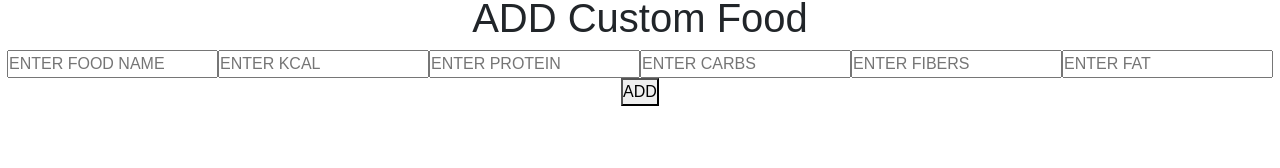
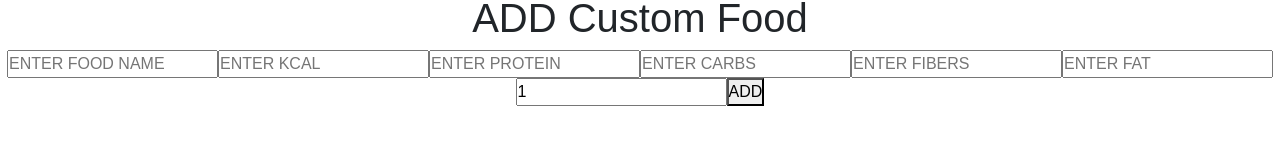
Before and after one commit to suryanssssh/expense-tracker, a React (Create React App) app: page /tracker in a window 1280 px wide. Shown: the part 200-368 px from the top of the page. Built offline with nearby package versions, Linux system fonts and the light colour scheme; no server answers; the database is empty.

Commit message:
quantity feature working pretty much

```diff
--- a/src/App.js
+++ b/src/App.js
@@ -54,6 +54,7 @@ function App() {
   const [carbs, setCarbs] = useState();
   const [fibers, setFibers] = useState();
   const [fat, setFat] = useState();
+  const [quantity, setQuantity] = useState(1);
   return (
     <div className="App">
       <FoodContext.Provider
@@ -70,6 +71,8 @@ function App() {
           setFibers,
           fat,
           setFat,
+          quantity,
+          setQuantity,
         }}
       >
         <Router>
--- a/src/hooks/useAddKcal.js
+++ b/src/hooks/useAddKcal.js
@@ -4,7 +4,15 @@ import { useGetUserInfo } from "./useGetUserInfo";
 export const useAddKcal = () => {
   const kcalCollectionRefercence = collection(db, "kcal");
   const { userID } = useGetUserInfo();
-  const addKcal = async ({ foodName, kcal, protein, carbs, fibers, fat }) => {
+  const addKcal = async ({
+    foodName,
+    kcal,
+    protein,
+    carbs,
+    fibers,
+    fat,
+    quantity,
+  }) => {
     let date = new Date().toLocaleDateString();
     await addDoc(kcalCollectionRefercence, {
       foodName,
@@ -15,6 +23,7 @@ export const useAddKcal = () => {
       protein,
       kcal,
       kcalDate: date,
+      quantity,
       userID,
     });
   };
--- a/src/pages/kcal-tracker/SearchWithLiveResult.jsx
+++ b/src/pages/kcal-tracker/SearchWithLiveResult.jsx
@@ -36,26 +36,30 @@ const LiveResultBar = ({ results }) => {
     fibers,
     setFibers,
     fat,
-    setFat } = useContext(FoodContext)
-  //this function is to update the state of add button
-  const AutoFillHandler = (item) => {
+    setFat,
+    quantity,
+    setQuantity
 
-    //  setFoodName(item.foodName)
-    //  setKcal(item.kcal)
-    //  setProtein(item.protein)
-    //  setCarbs(item.carbs)
-    //  setFibers(item.fibers)
-    //  setFat(item.fat)
-    //  console.log(item.kcalDate)
+  } = useContext(FoodContext)
+  // //this function is to update the state of add button
+  // const AutoFillHandler = (item) => {
+
+  //   setFoodName(item.foodName)
+  //   setKcal(item.kcal)
+  //   setProtein(item.protein)
+  //   setCarbs(item.carbs)
+  //   setFibers(item.fibers)
+  //   setFat(item.fat)
+  //   console.log(item.kcalDate)
 
 
-  }
+  // }
   return (
     <div className='result-box'>
       <h2>Live Results:</h2>
       <ul>
         {results.map((item, index) => (
-          <li key={index} className='result-list' onClick={() => AutoFillHandler(item)}>   <Popup item={item} />
+          <li key={index} className='result-list' >   <Popup item={item} />
           </li>
         ))}
       </ul>
--- a/src/pages/kcal-tracker/Tracker.jsx
+++ b/src/pages/kcal-tracker/Tracker.jsx
@@ -21,7 +21,10 @@ const Tracker = () => {
     fibers,
     setFibers,
     fat,
-    setFat } = useContext(FoodContext)
+    setFat,
+    quantity,
+    setQuantity
+  } = useContext(FoodContext)
 
 
   const onSubmit = (e) => {
@@ -32,7 +35,8 @@ const Tracker = () => {
       protein,
       carbs,
       fibers,
-      fat
+      fat,
+      quantity
     });
     setFoodName('')
     setKcal(0)
@@ -40,29 +44,10 @@ const Tracker = () => {
     setCarbs(0)
     setFibers(0)
     setFat(0)
+    setQuantity(1)
   };
   console.log(kcalDb)
   const data = kcalDb.map((element) => element)
-
-  //this is to filter data according to date
-  // const date = new Date();
-
-  // let day = date.getDate();
-  // let month = date.getMonth() + 1;
-  // let year = date.getFullYear();
-  // // This arrangement can be altered based on how we want the date's format to appear.
-  // let currentDate = `${month}/${day}/${year}`;
-
-  // const [todayKcal,setTodaykcal]=useState([])
-
-  //     // const {  foodName,kcal, protein,carbs,fibers,fat,kcalDate} =element;
-  //    const todayResult= kcalDb.filter(item =>
-  //       item.data.includes(date)
-  //     );
-  //     setTodaykcal(todayResult)
-  //     console.log('this is today kcals')
-  //     console.log(todayKcal)
-
 
   return (
     <div>
@@ -108,6 +93,12 @@ const Tracker = () => {
           value={fat}
           onChange={(e) => setFat(e.target.value)}
         />
+        <input
+          type="number"
+          placeholder="ENTER QUANTITY"
+          value={quantity}
+          onChange={(e) => setQuantity(e.target.value)}
+        />
 
         <button type="submit">ADD</button>
 
--- a/src/pages/kcal-tracker/components/FoodBox.jsx
+++ b/src/pages/kcal-tracker/components/FoodBox.jsx
@@ -11,7 +11,7 @@ const FoodBox = ({ kcalDb }) => {
     <div className='card-container'>
       {
         kcalDb.map((element) => {
-          const { foodName, kcal, protein, carbs, fibers, fat, kcalDate } = element
+          const { foodName, kcal, protein, carbs, fibers, fat, kcalDate, quantity } = element
 
           const date = new Date();
 
--- a/src/pages/kcal-tracker/components/popup/PopUp.jsx
+++ b/src/pages/kcal-tracker/components/popup/PopUp.jsx
@@ -1,5 +1,6 @@
-import React, { useState } from 'react'
+import React, { useState, useContext } from 'react'
 import Modal from './Modal'
+import { FoodContext } from '../../../../context/FoodContext'
 
 const BUTTON_WRAPPER_STYLES = {
     position: 'relative',
@@ -8,7 +9,36 @@ const BUTTON_WRAPPER_STYLES = {
 
 export default function Popup({ item }) {
     const [isOpen, setIsOpen] = useState(false)
-    const { foodName, kcal, protein, carbs, fibers, fat, kcalDate } = item
+    let { foodName, kcal, protein, carbs, fibers, fat, kcalDate } = item
+
+    // context for Add handler
+    let {
+        quantity,
+        setFoodName,
+        setKcal,
+        setProtein,
+        setCarbs,
+        setFibers,
+        setFat,
+        setQuantity,
+
+    } = useContext(FoodContext)
+
+    //this function is to update the state of add button
+    const AutoFillHandler = (e) => {
+        e.preventDefault()
+        setFoodName(item.foodName * quantity)
+        setKcal(item.kcal * quantity)
+        setProtein(item.protein * quantity)
+        setCarbs(item.carbs * quantity)
+        setFibers(item.fibers * quantity)
+        setFat(item.fat * quantity)
+        setQuantity(quantity)
+        console.log(item.kcalDate)
+
+
+    }
+
     return (
         <>
             <div style={BUTTON_WRAPPER_STYLES} onClick={() => console.log('clicked')}>
@@ -16,7 +46,7 @@ export default function Popup({ item }) {
 
                 <Modal open={isOpen} onClose={() => setIsOpen(false)}>
                     <div className='details'>
-                        <h3>The nutrition value of {foodName} is</h3>
+                        <h3>The nutrition value of {foodName} ( per quantity : {item.quantity} ) is</h3>
                         <p>kcal:{kcal}</p>
                         <p>protein:{protein}</p>
                         <p>carbs:{carbs}</p>
@@ -26,7 +56,8 @@ export default function Popup({ item }) {
                     <div className='quantity'>
                         <form >
                             <h2>1=100 gram/100 ml/1 quantity(like egg)</h2>
-                            <input type="number" />
+                            <input value={quantity} onChange={(e) => setQuantity(e.target.value)} />
+                            <button onClick={AutoFillHandler}>add</button>
                         </form>
                     </div>
                 </Modal>
```
